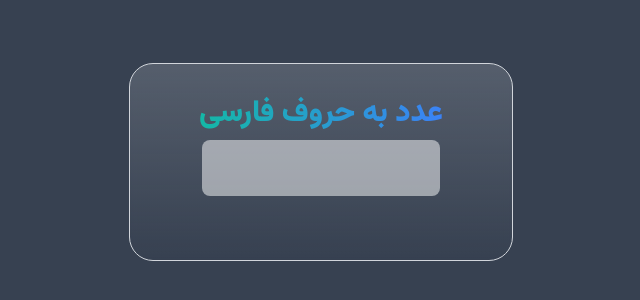
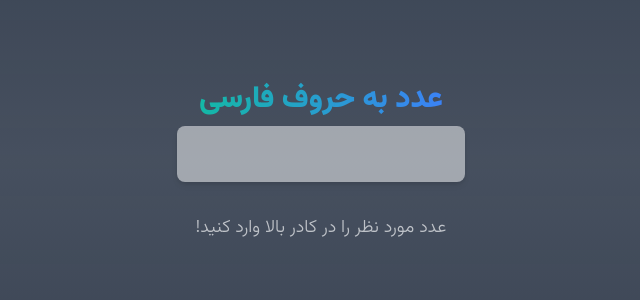
Before and after one commit to AmirMahdyJebreily/NumToFaWordJS, a plain HTML site: page index.html in a window 1280 px wide. Shown: the part 238-538 px from the top of the page, without its empty margins (319-959 px from the left). Drawn offline with nearby package versions, Linux system fonts and the light colour scheme.

Commit message:
chore: imporve style of index.html

```diff
--- a/index.html
+++ b/index.html
@@ -15,28 +15,27 @@
 	<script src="https://cdn.tailwindcss.com"></script>
 </head>
 
-<body dir="rtl" class="w-screen h-screen flex justify-center items-center bg-gray-100 py-16 sm:py-12 lg:py-auto bg-gray-700">
+<body dir="rtl" class="w-screen h-screen flex justify-center items-center py-16 sm:py-12 lg:py-auto bg-gray-700">
 	<main
-		class="px-16 py-8 bg-gradient-to-t from-transparent to-gray-300/20 flex justify-center items-center w-full sm:w-96 rounded-3xl border border-gray-300 backdrop-blur-sm">
+		class="px-16 py-8 bg-gradient-to-t from-transparent via-gray-300/10 flex justify-center items-center w-full h-full rounded-3xl backdrop-blur-sm">
 		<h1 class="w-full text-center">
 			<strong
-				class="text-lg sm:text-xl mb-6 lg:text-3xl bg-clip-text text-transparent bg-gradient-to-r from-teal-500 to-blue-500 font-black">
+				class="text-xl pb-20 lg:text-3xl bg-clip-text text-transparent bg-gradient-to-r from-teal-500 to-blue-500 font-black">
 				عدد به حروف فارسی
 			</strong>
 			<div class="w-full p-2 mb-6">
-				<input id="text" type="number"
-					class="bg-white/50 rounded-lg outline-none text-lg px-4 pb-3 pt-4 w-full text-gray-600" />
+				<input id="text" type="number" onchange="changeHandler(this)"
+					class="bg-white/50 w-full sm:w-72 rounded-lg outline-none text-lg px-4 pb-3 pt-4 w-full text-gray-600 shadow-md text-center" />
 			</div>
-			<p class="text-lg text-wrap w-full text-gray-100/60 font-light" id="res"></p>
+			<p class="text-lg text-wrap w-full text-gray-100 opacity-70 font-light" id="res">عدد مورد نظر را در کادر بالا وارد کنید!</p>
 		</h1>
 	</main>
 	<script src="./javascript/num-to-fa-word.js"></script>
 	<script>
-		let text = document.getElementById('text');
-		let res = document.getElementById('res')
-		text.addEventListener('click', () => {
-			res.innerHTML = toFaWord(parseInt(text.value));
-		})
+		function changeHandler(elem) {
+			document.getElementById('res').innerHTML = toFaWord(parseInt(elem.value))
+
+		}
 	</script>
 </body>
 
```
